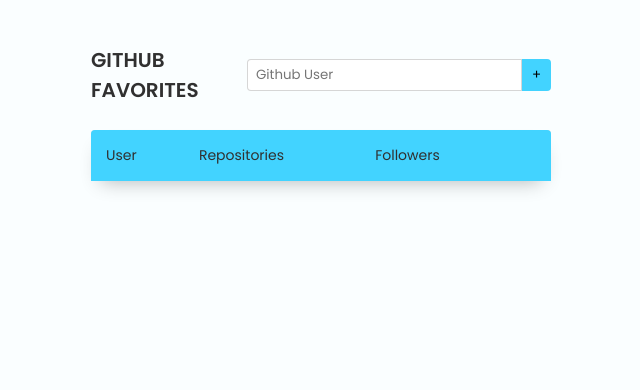
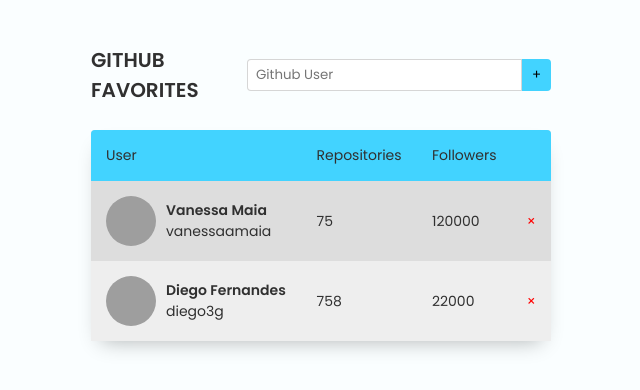
Before and after one commit to VanessaMaia26/promises.js, a plain HTML site: page index.html in a window 1280 px wide. Shown: the whole page, without its empty margins (319-959 px from the left). Drawn offline with Linux system fonts and the light colour scheme; grey boxes are pictures that could not be loaded.

Commit message:
HTML with Javascript

```diff
--- a/index.html
+++ b/index.html
@@ -56,24 +56,6 @@
                     </td>
                 </tr>
 
-                <tr>
-                    <td class="user">
-                        <img src="https://github.com/diego3g.png" alt="Imagem de vanessaamaia">
-                        <a href="https://github.com/diego3g" target="_blank">
-                            <p>Diego Fernandes</p>
-                            <span>diego3g</span>
-                        </a>
-                    </td>
-                    <td class="repositories">
-                        48
-                    </td>
-                    <td class="followers">
-                        22503
-                    </td>
-                    <td>
-                        <button class="remove">&times;</button>
-                    </td>
-                </tr>
             </tbody>
         </table>
     </div>
--- a/js/Favorites.js
+++ b/js/Favorites.js
@@ -1,6 +1,24 @@
 export class Favorites {
     constructor(root) {
         this.root = document.querySelector(root)
+        this.load()
+    }
+
+    load() {
+        this.entries = [
+            {
+                login: 'vanessaamaia',
+                name: "Vanessa Maia",
+                public_repos: '75',
+                followers: 120000
+            },
+            {
+                login: 'diego3g',
+                name: "Diego Fernandes",
+                public_repos: '758',
+                followers: 22000
+            }
+        ]
     }
 }
 
@@ -8,17 +26,53 @@ export class FavoritesView extends Favorites {
     constructor(root) {
         super(root)
 
+        this.tbody = this.root.querySelector('table tbody')
+
         this.update()
     }
 
     update() {
         this.removeAllTr()
+
+        this.entries.forEach( user => {
+            const row = this.createRow()
+
+            row.querySelector('.user img').src = `https://github.com/${user.login}.png`
+            row.querySelector('.user p').textContent = user.name
+            row.querySelector('.user span').textContent = user.login
+            row.querySelector('.repositories').textContent = user.public_repos
+            row.querySelector('.followers').textContent = user.followers
+
+            this.tbody.append(row)
+        })
+    }
+
+    createRow() {
+        const tr = document.createElement('tr')
+
+        tr.innerHTML = `
+        <td class="user">
+            <img src="https://github.com/diego3g.png" alt="Imagem de vanessaamaia">
+            <a href="https://github.com/diego3g" target="_blank">
+                <p>Diego Fernandes</p>
+                <span>diego3g</span>
+            </a>
+        </td>
+        <td class="repositories">
+            48
+        </td>
+        <td class="followers">
+            22503
+        </td>
+        <td>
+            <button class="remove">&times;</button>
+        </td>`
+
+        return tr
     }
 
     removeAllTr() {
-        const tbody = this.root.querySelector('table tbody')
-
-        tbody.querySelectorAll('tr').forEach((tr) => {
+        this.tbody.querySelectorAll('tr').forEach((tr) => {
             tr.remove()
         })
     }
```
